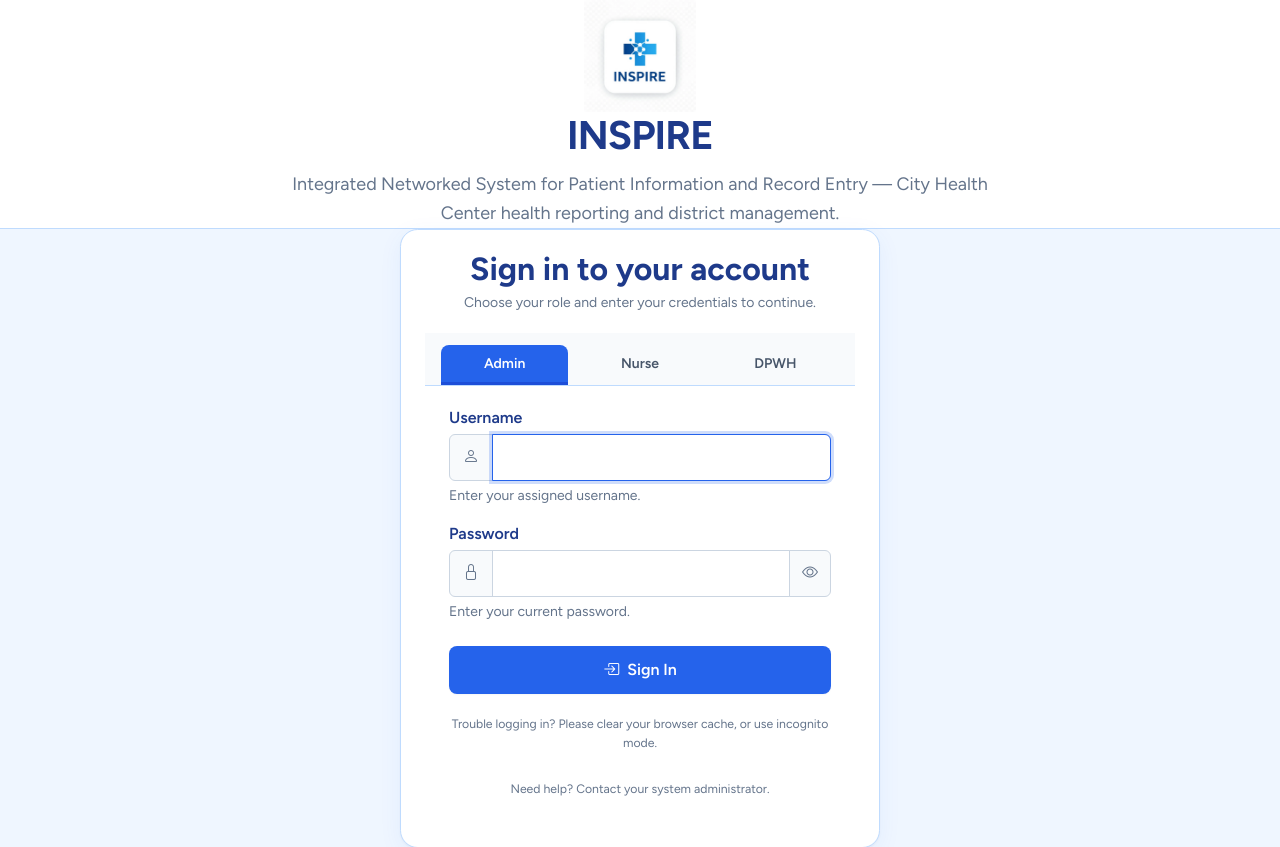
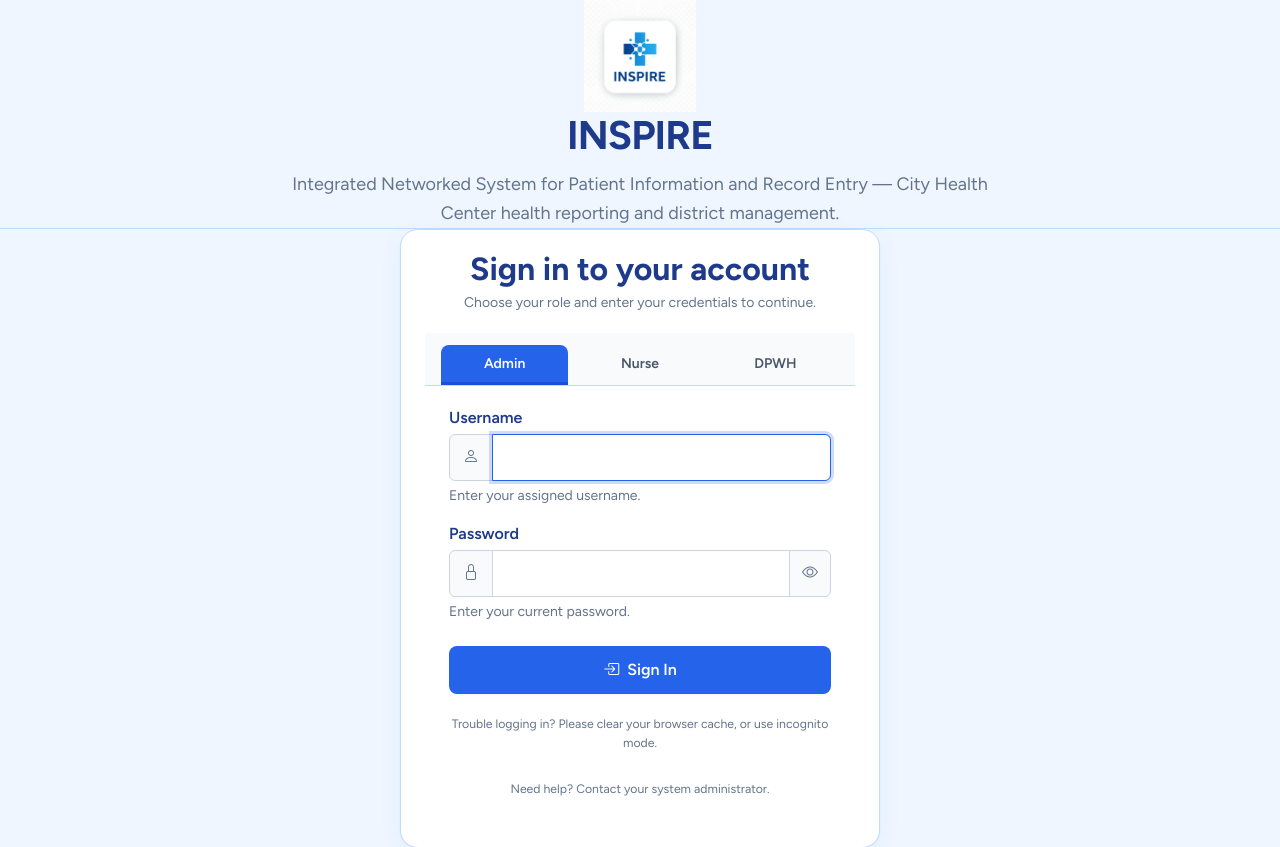
Before and after one commit to alwencasagan549-oss/HealthCare, a PHP site: page /Health-Report-Sytem/ in a window 1280 px wide. Shown: the top 847 px of the page. Run offline with PHP 8.4, Linux system fonts and the light colour scheme; some libraries are stand-ins or nearby versions.

Commit message:
Use light blue hero background on landing page

```diff
--- a/assets/css/app.css
+++ b/assets/css/app.css
@@ -564,7 +564,7 @@ body {
 
 /* Landing page enhancements */
 .landing-hero {
-    background: #ffffff;
+    background: var(--color-blue-50);
     color: var(--color-foreground);
     padding: var(--space-16) var(--space-5) var(--space-14);
     text-align: center;
```
